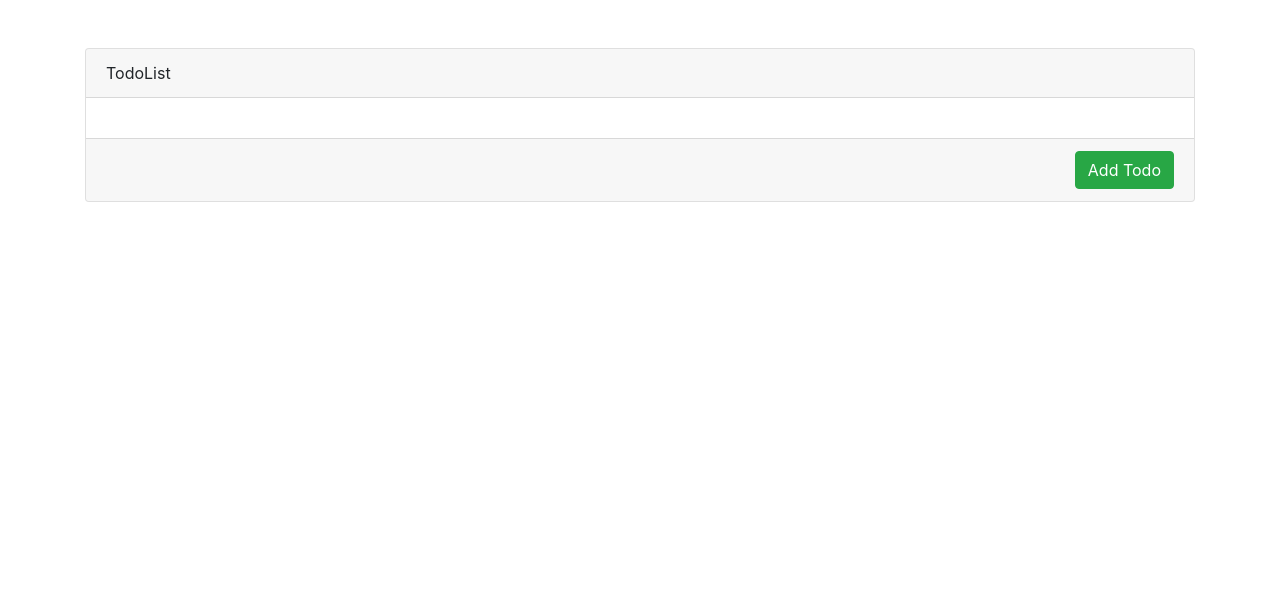
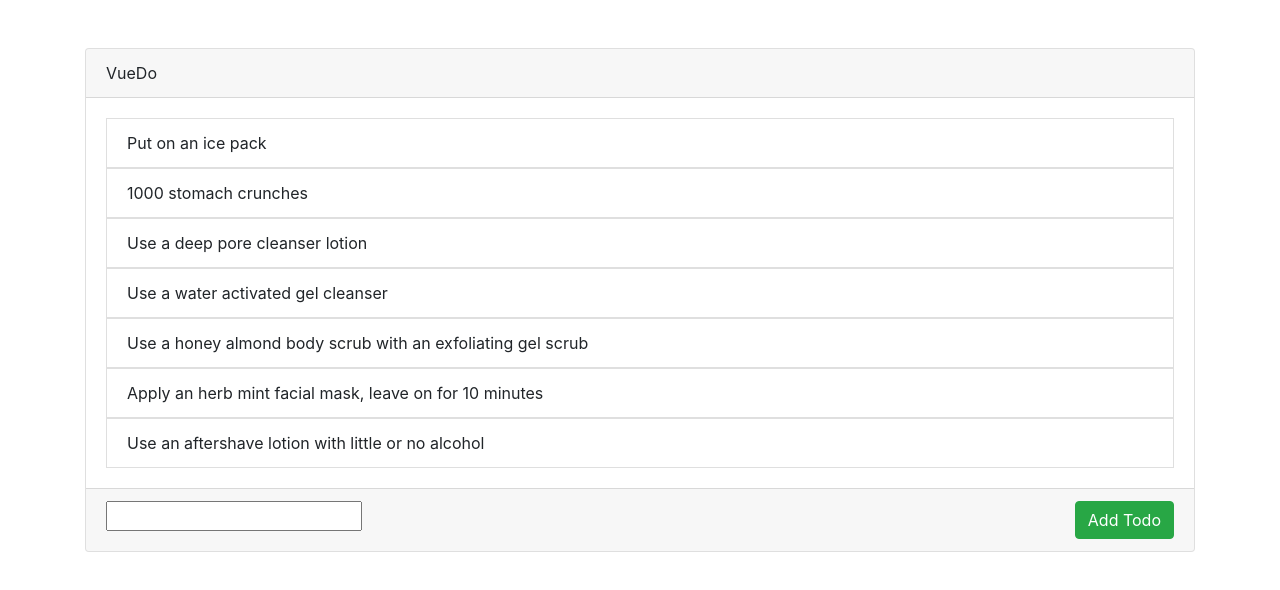
Before and after one commit to r-freeman/VueDo, a Vue app: page / in a window 1280 px wide. Shown: the top 590 px of the page. Built offline with nearby package versions, Linux system fonts and the light colour scheme.

Commit message:
Added code to display todos and add new todo

```diff
--- a/src/components/TodoList.vue
+++ b/src/components/TodoList.vue
@@ -1,16 +1,83 @@
 <template>
     <div>
-        <b-card header="TodoList" header-tag="header">
+        <b-card header="VueDo" header-tag="header">
+            <b-list-group>
+                <TodoItem v-for="item in list" :todo="item" :key="item.key"/>
+            </b-list-group>
             <template v-slot:footer>
-                <b-button variant="success" class="float-right">Add Todo</b-button>
+                <input type="text" v-model="newTodo" v-on:keyup.enter="addNewTodo()">
+                <b-button variant="success" class="float-right" @click="addNewTodo()">Add Todo</b-button>
             </template>
         </b-card>
     </div>
 </template>
 
 <script>
+    import TodoItem from "./TodoItem";
+
     export default {
-        name: "TodoList"
+        name: "TodoList",
+        components: {TodoItem},
+        data() {
+            return {
+                list: [
+                    {
+                        id: 1,
+                        text: "Put on an ice pack",
+                        done: true
+                    },
+                    {
+                        id: 2,
+                        text: "1000 stomach crunches",
+                        done: true
+                    },
+                    {
+                        id: 3,
+                        text: "Use a deep pore cleanser lotion",
+                        done: true
+                    },
+                    {
+                        id: 4,
+                        text: "Use a water activated gel cleanser",
+                        done: true
+                    },
+                    {
+                        id: 5,
+                        text: "Use a honey almond body scrub with an exfoliating gel scrub",
+                        done: true
+                    },
+                    {
+                        id: 6,
+                        text: "Apply an herb mint facial mask, leave on for 10 minutes",
+                        done: true
+                    },
+                    {
+                        id: 7,
+                        text: "Use an aftershave lotion with little or no alcohol",
+                        done: true
+                    }
+                ],
+                newTodo: ""
+            }
+        },
+        methods: {
+            addNewTodo() {
+                if(!this.newTodo) {
+                    alert("Please enter todo text.");
+                    return
+                }
+
+                const newId = Math.max.apply(null, this.list.map(t => t.id)) + 1;
+
+                this.list.push({
+                    id: newId,
+                    text: this.newTodo,
+                    done: false
+                })
+
+                this.newTodo = "";
+            }
+        }
     }
 </script>
 
```
